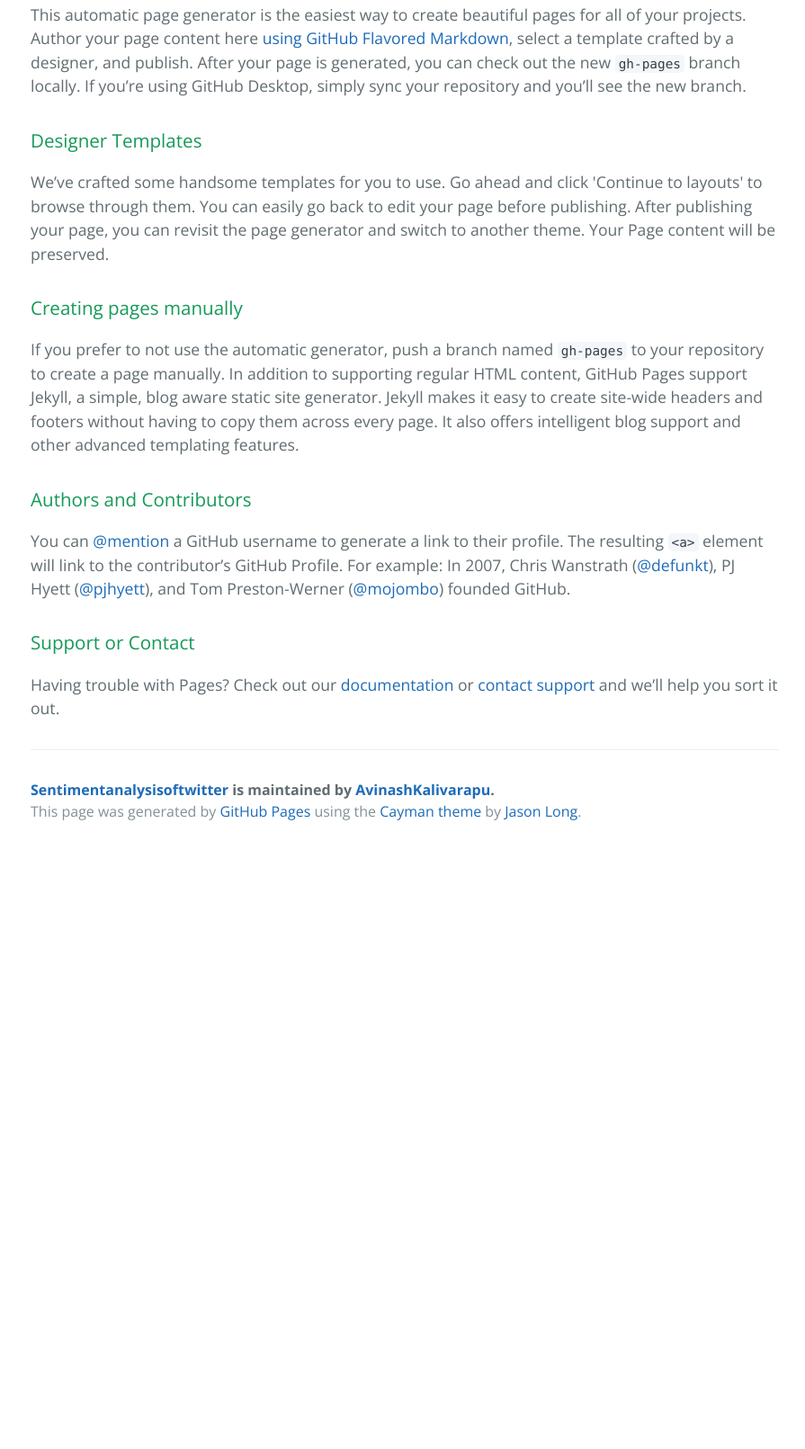
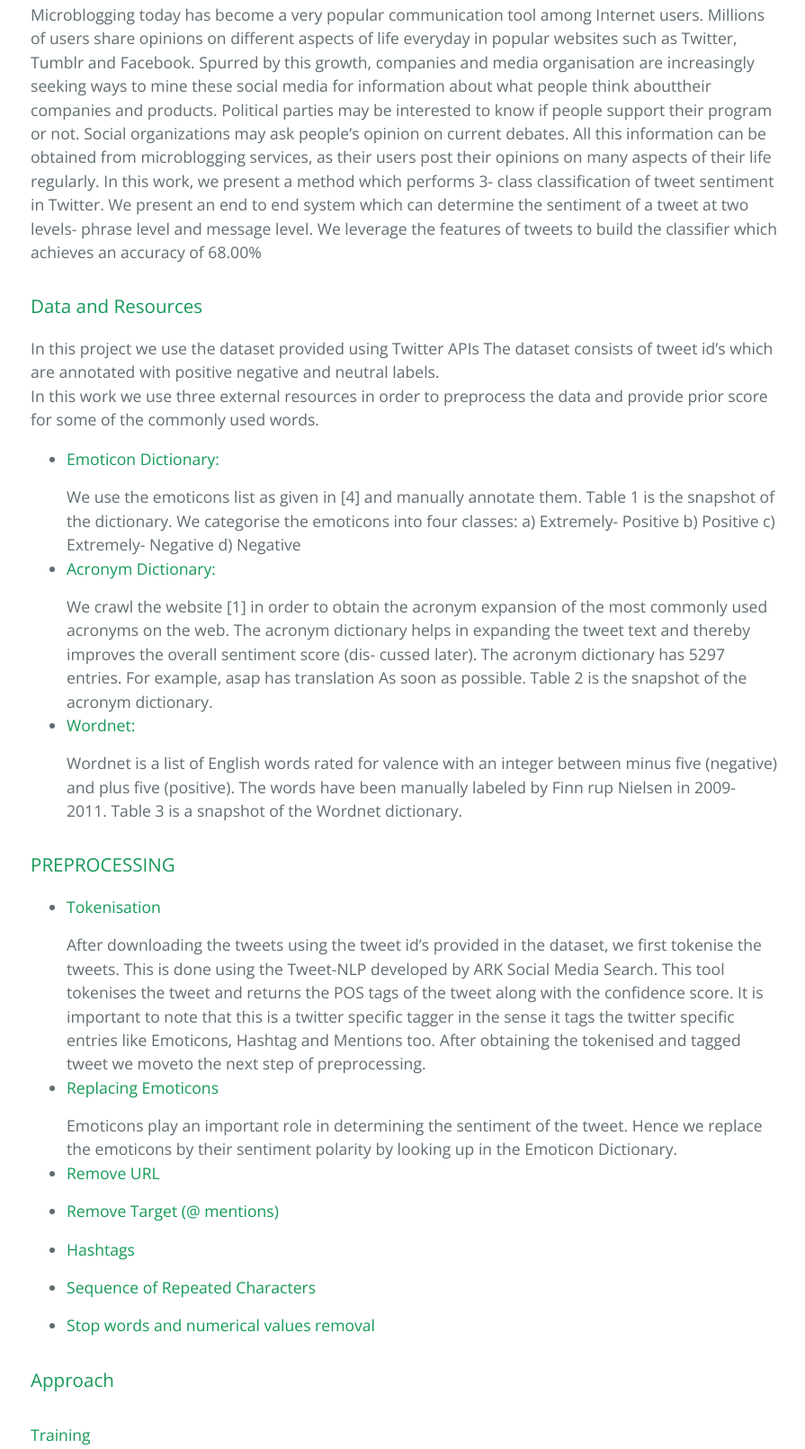
Before and after one commit to AvinashKalivarapu/SentimentAnalysisOfTwitter, a plain HTML site: page index.html in a window 1280 px wide. Shown: the part 460-2071 px from the top of the page at 90% size, without its empty margins (190-1085 px from the left). Before the commit the page ends 1406 px from the top, so only its background shows below. Drawn offline with nearby package versions, Linux system fonts and the light colour scheme.

Commit message:
changes to website

```diff
--- a/index.html
+++ b/index.html
@@ -20,29 +20,98 @@
 
     <section class="main-content">
       <h3>
-<a id="welcome-to-github-pages" class="anchor" href="#welcome-to-github-pages" aria-hidden="true"><span aria-hidden="true" class="octicon octicon-link"></span></a>Welcome to GitHub Pages.</h3>
+<a id="welcome-to-github-pages" class="anchor" href="#welcome-to-github-pages" aria-hidden="true"><span aria-hidden="true" class="octicon octicon-link"></span></a>Introduction</h3>
 
-<p>This automatic page generator is the easiest way to create beautiful pages for all of your projects. Author your page content here <a href="https://guides.github.com/features/mastering-markdown/">using GitHub Flavored Markdown</a>, select a template crafted by a designer, and publish. After your page is generated, you can check out the new <code>gh-pages</code> branch locally. If you’re using GitHub Desktop, simply sync your repository and you’ll see the new branch.</p>
+<p>Microblogging today has become a very popular communication tool among Internet users. Millions of users share opinions on different aspects of life everyday in popular websites such as Twitter, Tumblr and Facebook. Spurred by this growth, companies and media organisation are increasingly seeking ways to mine these social media for information about what people think abouttheir companies and products. Political parties may be interested to know if people support their program or not. Social organizations may ask people’s opinion on current debates. All this information can be obtained from microblogging services, as their users post their opinions on many aspects of their life regularly. In this work, we present a method which performs 3- class classification of tweet sentiment in Twitter. We present an end to end system which can determine the sentiment of a tweet at two levels- phrase level and message level. We leverage the features of tweets to build the classifier which achieves an accuracy of 68.00%
+</p>
 
 <h3>
-<a id="designer-templates" class="anchor" href="#designer-templates" aria-hidden="true"><span aria-hidden="true" class="octicon octicon-link"></span></a>Designer Templates</h3>
+<a id="designer-templates" class="anchor" href="#designer-templates" aria-hidden="true"><span aria-hidden="true" class="octicon octicon-link"></span></a>Data and Resources</h3>
 
-<p>We’ve crafted some handsome templates for you to use. Go ahead and click 'Continue to layouts' to browse through them. You can easily go back to edit your page before publishing. After publishing your page, you can revisit the page generator and switch to another theme. Your Page content will be preserved.</p>
+<p>In this project we use the dataset provided using Twitter APIs The dataset consists of tweet id’s which are annotated with positive negative and neutral labels.<br>In this work we use three external resources in order to preprocess the data and provide prior score for some of the commonly used words.
+<ul>
+<li><h4>Emoticon Dictionary:</h4> We use the emoticons list as given in [4] and manually annotate them. Table 1 is the snapshot of the dictionary. We categorise the emoticons into four classes: a) Extremely- Positive b) Positive c) Extremely- Negative d) Negative
+</li>
+<li><h4>Acronym Dictionary:</h4> We crawl the website [1] in order to obtain the acronym expansion of the most commonly used acronyms on the web. The acronym dictionary helps in expanding the tweet text and thereby improves the overall sentiment score (dis- cussed later). The acronym dictionary has 5297 entries. For example, asap has translation As soon as possible. Table 2 is the snapshot of the acronym dictionary.
+</li>
+<li>
+<h4>Wordnet:</h4> Wordnet is a list of English words rated for valence with an integer between minus five (negative) and plus five (positive). The words have been manually labeled by Finn rup Nielsen in 2009- 2011. Table 3 is a snapshot of the Wordnet dictionary.
+</li>
+</ul>
+</p>
 
 <h3>
-<a id="creating-pages-manually" class="anchor" href="#creating-pages-manually" aria-hidden="true"><span aria-hidden="true" class="octicon octicon-link"></span></a>Creating pages manually</h3>
+<a id="creating-pages-manually" class="anchor" href="#creating-pages-manually" aria-hidden="true"><span aria-hidden="true" class="octicon octicon-link"></span></a>PREPROCESSING</h3>
 
-<p>If you prefer to not use the automatic generator, push a branch named <code>gh-pages</code> to your repository to create a page manually. In addition to supporting regular HTML content, GitHub Pages support Jekyll, a simple, blog aware static site generator. Jekyll makes it easy to create site-wide headers and footers without having to copy them across every page. It also offers intelligent blog support and other advanced templating features.</p>
+<p>
+<ul>
+<li><h4>Tokenisation</h4>After downloading the tweets using the tweet id’s provided in the dataset, we first tokenise the tweets. This is done using the Tweet-NLP developed by ARK Social Media Search. This tool tokenises the tweet and returns the POS tags of the tweet along with the confidence score. It is important to note that this is a twitter specific tagger in the sense it tags the twitter specific entries like Emoticons, Hashtag and Mentions too. After obtaining the tokenised and tagged tweet we moveto the next step of preprocessing.
+</li>
+<li><h4>Replacing Emoticons</h4> Emoticons play an important role in determining the sentiment of the tweet. Hence we replace the emoticons by their sentiment polarity by looking up in the Emoticon Dictionary.
+</li>
+<li>
+<h4>Remove URL</h4>
+</li>
+<li>
+<h4>Remove Target (@ mentions)</h4>
+</li>
+<li>
+<h4>Hashtags</h4>
+</li>
+<li>
+<h4>
+Sequence of Repeated Characters
+</h4>
+<li>
+<h4>
+Stop words and numerical values removal
+</h4>
+</li>
+</ul>
+
+</p>
 
 <h3>
-<a id="authors-and-contributors" class="anchor" href="#authors-and-contributors" aria-hidden="true"><span aria-hidden="true" class="octicon octicon-link"></span></a>Authors and Contributors</h3>
+<a id="authors-and-contributors" class="anchor" href="#authors-and-contributors" aria-hidden="true"><span aria-hidden="true" class="octicon octicon-link"></span></a>Approach</h3>
 
-<p>You can <a href="https://help.github.com/articles/basic-writing-and-formatting-syntax/#mentioning-users-and-teams" class="user-mention">@mention</a> a GitHub username to generate a link to their profile. The resulting <code>&lt;a&gt;</code> element will link to the contributor’s GitHub Profile. For example: In 2007, Chris Wanstrath (<a href="https://github.com/defunkt" class="user-mention">@defunkt</a>), PJ Hyett (<a href="https://github.com/pjhyett" class="user-mention">@pjhyett</a>), and Tom Preston-Werner (<a href="https://github.com/mojombo" class="user-mention">@mojombo</a>) founded GitHub.</p>
+<p> <h4>Training</h4>
+	<img src="images/training.png"></img></p>
+	<h4>testing</h4>
+
 
 <h3>
-<a id="support-or-contact" class="anchor" href="#support-or-contact" aria-hidden="true"><span aria-hidden="true" class="octicon octicon-link"></span></a>Support or Contact</h3>
+<a id="support-or-contact" class="anchor" href="#support-or-contact" aria-hidden="true"><span aria-hidden="true" class="octicon octicon-link"></span></a>EXPERIMENTS AND RESULTS</h3>
 
-<p>Having trouble with Pages? Check out our <a href="https://help.github.com/pages">documentation</a> or <a href="https://github.com/contact">contact support</a> and we’ll help you sort it out.</p>
+<p>
+	For each of the classification tasks we present two models,as well as results for the combinations of
+these models:<br>
+	Baseline Model
+<ul>
+<li> Feature Based Model</li>
+<li>Baseline plus Feature Based Model</li>
+</ul>
+</p>
+<p>
+<table>
+<tr>
+	<td><h5>Classifier</h5></td><td><h5>%Accuracy</h5></td>
+</tr>
+<tr>
+	<td><h5>Unigram + Bayes Classification function</h5></td><td><h5>50.56</h5></td>
+</tr>
+<tr>
+	<td><h5>Bigram + Bayes Classification function</h5></td><td><h5>54.33</h5></td>
+</tr>
+<tr>
+	<td><h5>Unigram + SVM</h5></td><td><h5>65.87</h5></td>
+</tr>
+<tr>
+	<td><h5>Unigram+ Senti-Feature+SVM</h5></td><td><h5>66.45</h5></td>
+</tr>
+<tr>
+	<td><h5>Unigram+ Senti-Feature+POS polarity+SVM</h5></td><td><h5>68.67</h5></td>
+</tr>
+
 
       <footer class="site-footer">
         <span class="site-footer-owner"><a href="https://github.com/AvinashKalivarapu/SentimentAnalysisOfTwitter">Sentimentanalysisoftwitter</a> is maintained by <a href="https://github.com/AvinashKalivarapu">AvinashKalivarapu</a>.</span>
```
Also changed, not shown: images/training.png (added).
